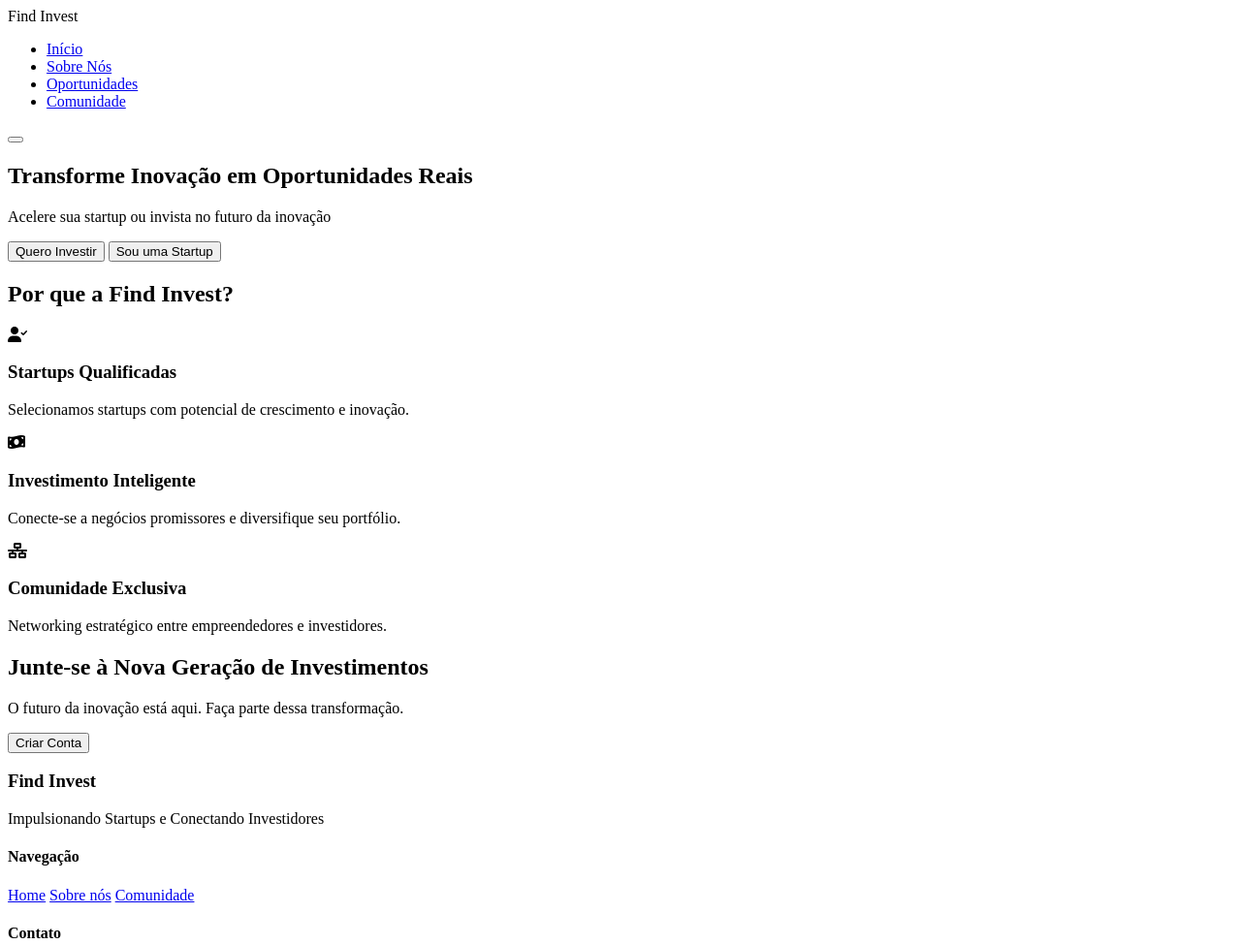
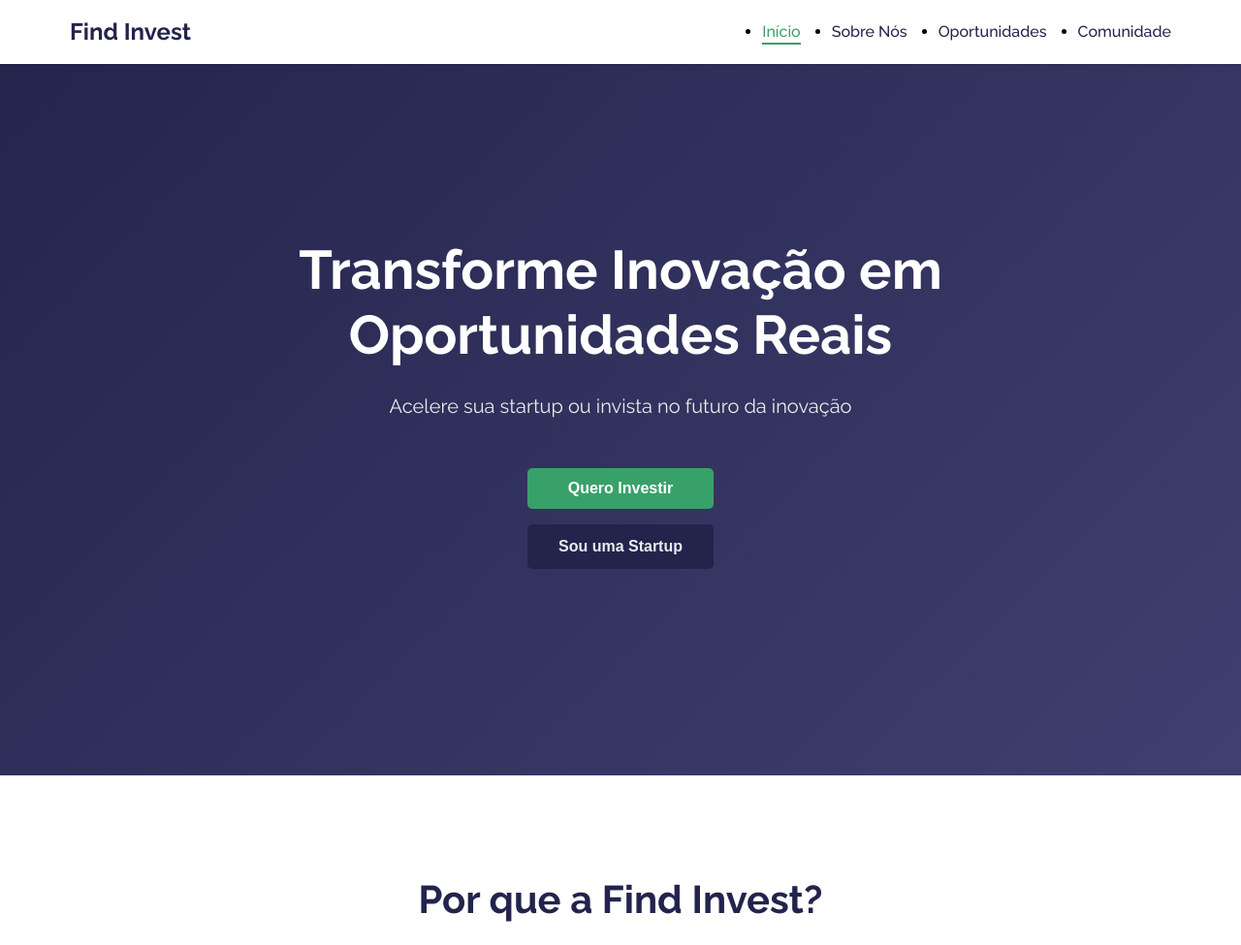
Before and after one commit to Otavioafm/findinvest_landgape_publica, a plain HTML site: page index.html in a window 1280 px wide. Shown: the top 975 px of the page at 97% size. Drawn offline with Linux system fonts and the light colour scheme; the site is published under a folder, as on GitHub Pages, so addresses that start at the root find nothing.

Commit message:
versão publica fix

```diff
--- a/index.html
+++ b/index.html
@@ -5,8 +5,8 @@
     <meta name="viewport" content="width=device-width, initial-scale=1.0, maximum-scale=1.0, user-scalable=no, shrink-to-fit=no">
     <title>Find Invest - Conectando Startups e Investidores</title>
     <link rel="icon" type="image/png" href="img/LOGO-BRANCO-G.png">
-    <link rel="stylesheet" href="/src/css/common.css">
-    <link rel="stylesheet" href="/src/css/index.css">
+    <link rel="stylesheet" href="src/css/common.css">
+    <link rel="stylesheet" href="src/css/index.css">
     <link rel="stylesheet" href="https://cdnjs.cloudflare.com/ajax/libs/font-awesome/6.0.0/css/all.min.css">
     <link href="https://fonts.googleapis.com/css2?family=Raleway:wght@400;500;600;700&display=swap" rel="stylesheet">
 </head>
@@ -19,9 +19,9 @@
             </div>
             <ul class="nav-menu">
                 <li><a href="index.html" class="nav-link active">Início</a></li>
-                <li><a href="/src/html/navegação/quem-somos.html" class="nav-link">Sobre Nós</a></li>
-                <li><a href="/src/html/navegação/oportunidades.html" class="nav-link">Oportunidades</a></li>
-                <li><a href="/src/html/navegação/rede-social.html" class="nav-link">Comunidade</a></li>
+                <li><a href="src/html/navegação/quem-somos.html" class="nav-link">Sobre Nós</a></li>
+                <li><a href="src/html/navegação/oportunidades.html" class="nav-link">Oportunidades</a></li>
+                <li><a href="src/html/navegação/rede-social.html" class="nav-link">Comunidade</a></li>
                 <!--<li><a href="/src/html/area-investidor-startup-perfil/area-investidor.html" class="nav-link-special invest-button">Área do Investidor</a></li>
             !--></ul>
             <button class="hamburger" aria-label="Menu">
@@ -73,7 +73,7 @@
         <div class="container">
             <h2>Junte-se à Nova Geração de Investimentos</h2>
             <p>O futuro da inovação está aqui. Faça parte dessa transformação.</p>
-            <button class="primary-button" onclick="window.location.href='/src/html/Cadastrol-login/hubCadastro.html'">Criar Conta</button>
+            <button class="primary-button" onclick="window.location.href='src/html/Cadastrol-login/hubCadastro.html'">Criar Conta</button>
         </div>
     </section>
 
@@ -89,8 +89,8 @@
                     <div class="link-column">
                         <h4>Navegação</h4>
                         <a href="index.html">Home</a>
-                        <a href="/src/html/navegação/quem-somos.html">Sobre nós</a>
-                        <a href="/src/html/navegação/rede-social.html">Comunidade</a>
+                        <a href="src/html/navegação/quem-somos.html">Sobre nós</a>
+                        <a href="src/html/navegação/rede-social.html">Comunidade</a>
                     </div>
                     <!--<div class="link-column">
                         <h4>Legal</h4>
```
